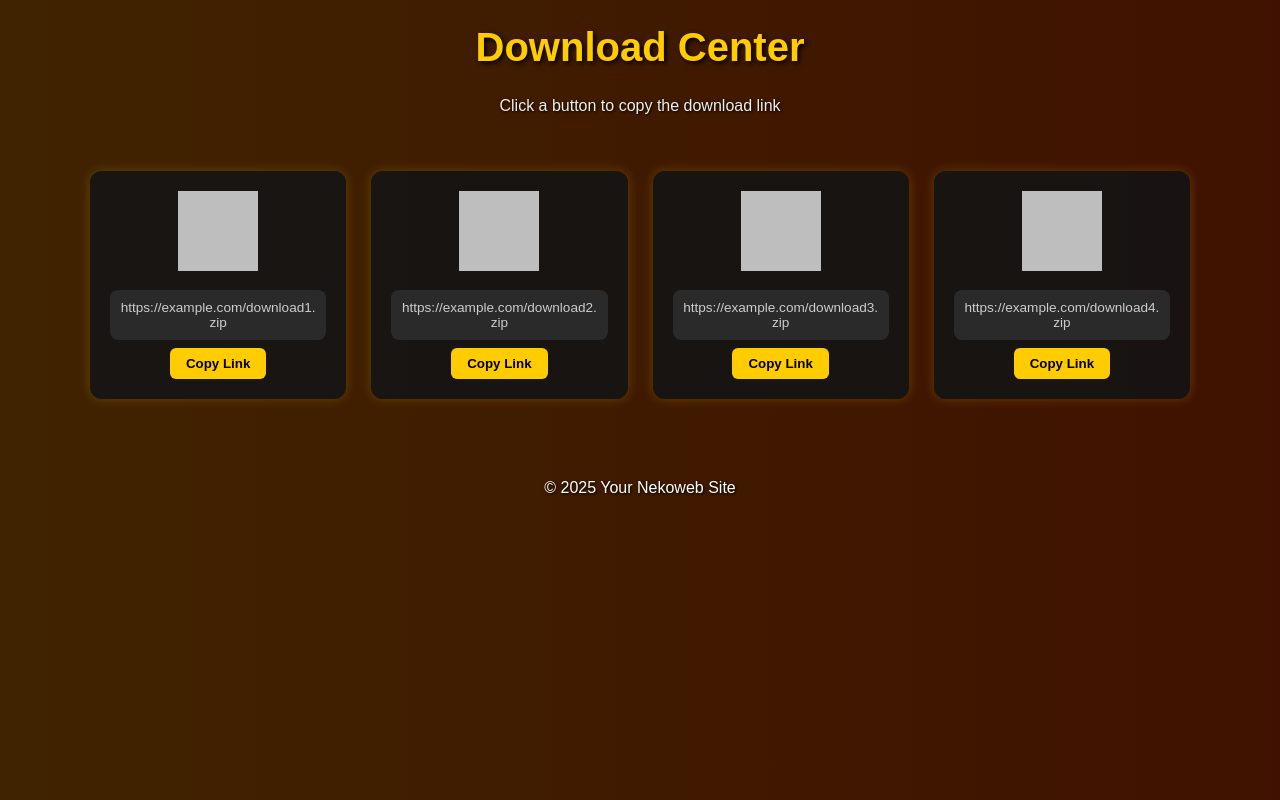
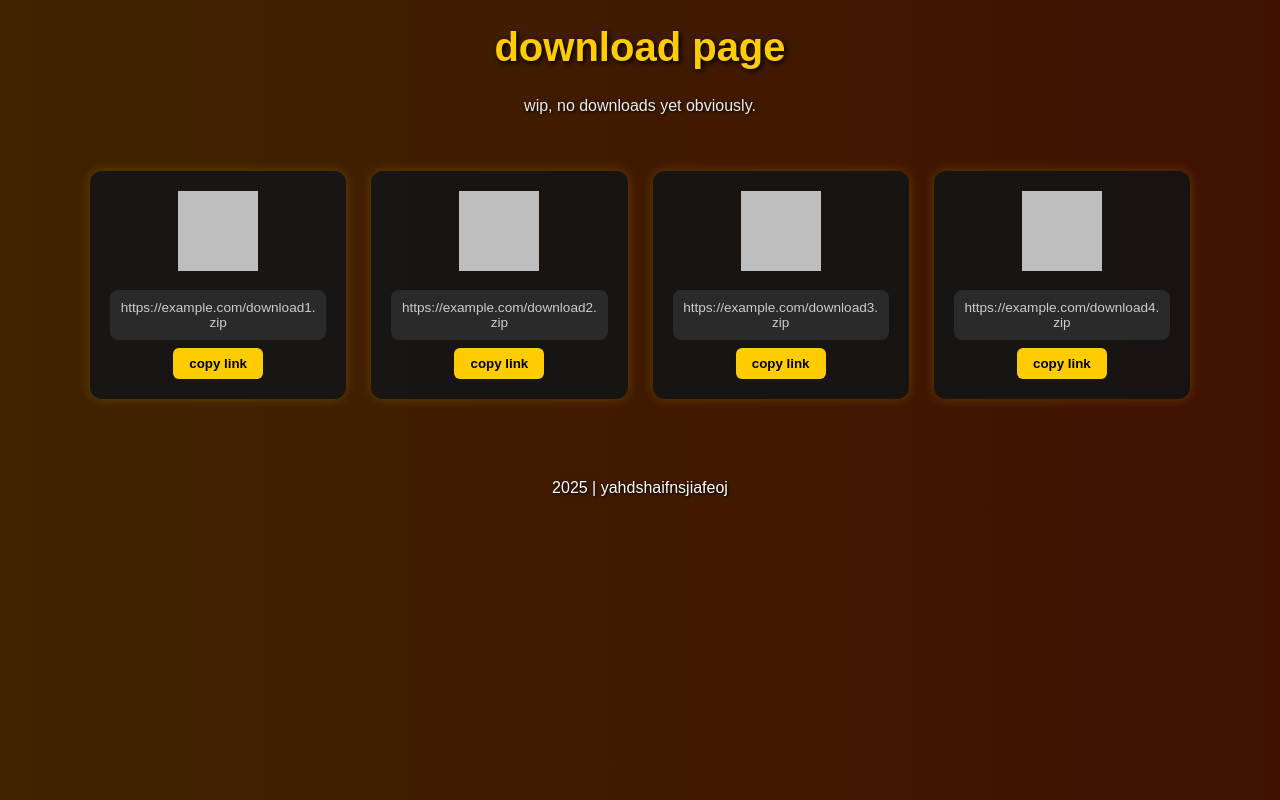
Before and after one commit to jbzem/jbzem.github.io, a plain HTML site: page downloads.html in a window 1280 px wide. Drawn offline with Linux system fonts and the light colour scheme; grey boxes are pictures that could not be loaded.

Commit message:
Update downloads.html

```diff
--- a/downloads.html
+++ b/downloads.html
@@ -3,7 +3,7 @@
 <head>
   <meta charset="UTF-8">
   <meta name="viewport" content="width=device-width, initial-scale=1.0">
-  <title>Downloads | Nekoweb</title>
+  <title>downloads</title>
   <style>
     /* Rainbow gradient animation */
     @keyframes rainbowShift {
@@ -124,44 +124,44 @@
   </style>
 </head>
 <body>
-  <h1>Download Center</h1>
-  <p>Click a button to copy the download link</p>
+  <h1>download page</h1>
+  <p>wip, no downloads yet obviously.</p>
 
   <div class="container">
     <div class="card">
       <img src="https://cdn-icons-png.flaticon.com/512/724/724933.png" class="download-icon" alt="Download Icon">
       <div class="link-box">https://example.com/download1.zip</div>
-      <button class="copy-btn" onclick="copyLink(this)">Copy Link</button>
+      <button class="copy-btn" onclick="copyLink(this)">copy link</button>
     </div>
 
     <div class="card">
       <img src="https://cdn-icons-png.flaticon.com/512/724/724933.png" class="download-icon" alt="Download Icon">
       <div class="link-box">https://example.com/download2.zip</div>
-      <button class="copy-btn" onclick="copyLink(this)">Copy Link</button>
+      <button class="copy-btn" onclick="copyLink(this)">copy link</button>
     </div>
 
     <div class="card">
       <img src="https://cdn-icons-png.flaticon.com/512/724/724933.png" class="download-icon" alt="Download Icon">
       <div class="link-box">https://example.com/download3.zip</div>
-      <button class="copy-btn" onclick="copyLink(this)">Copy Link</button>
+      <button class="copy-btn" onclick="copyLink(this)">copy link</button>
     </div>
 
     <div class="card">
       <img src="https://cdn-icons-png.flaticon.com/512/724/724933.png" class="download-icon" alt="Download Icon">
       <div class="link-box">https://example.com/download4.zip</div>
-      <button class="copy-btn" onclick="copyLink(this)">Copy Link</button>
+      <button class="copy-btn" onclick="copyLink(this)">copy link</button>
     </div>
   </div>
 
-  <footer>© 2025 Your Nekoweb Site</footer>
+  <footer>2025 | yahdshaifnsjiafeoj</footer>
 
   <script>
     function copyLink(button) {
       const linkBox = button.previousElementSibling;
       const text = linkBox.textContent;
       navigator.clipboard.writeText(text);
-      button.textContent = "Copied!";
-      setTimeout(() => button.textContent = "Copy Link", 1500);
+      button.textContent = "copyed";
+      setTimeout(() => button.textContent = "copy link", 1500);
     }
   </script>
 </body>
```
